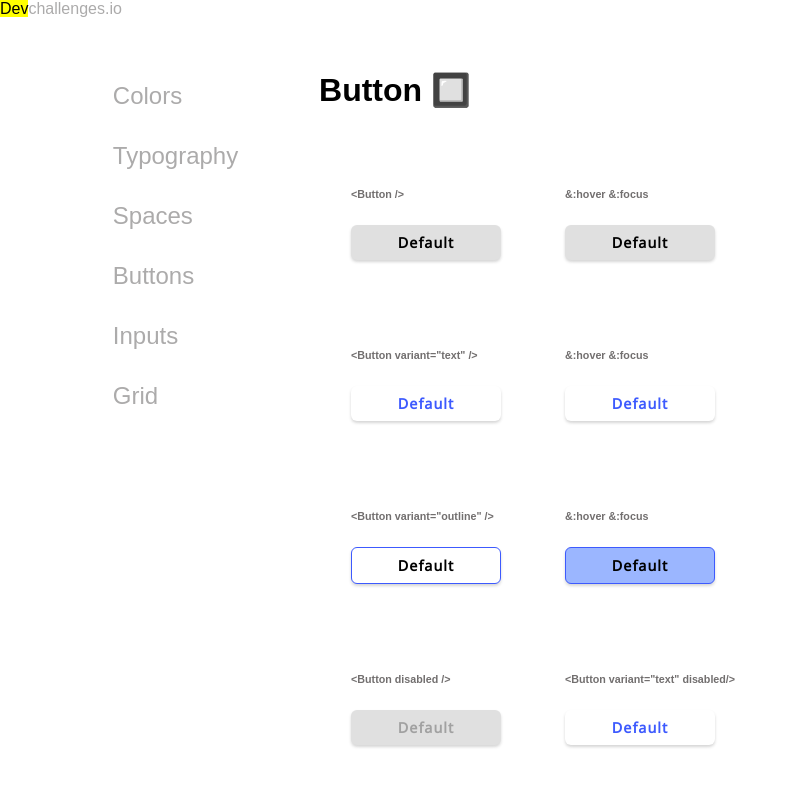
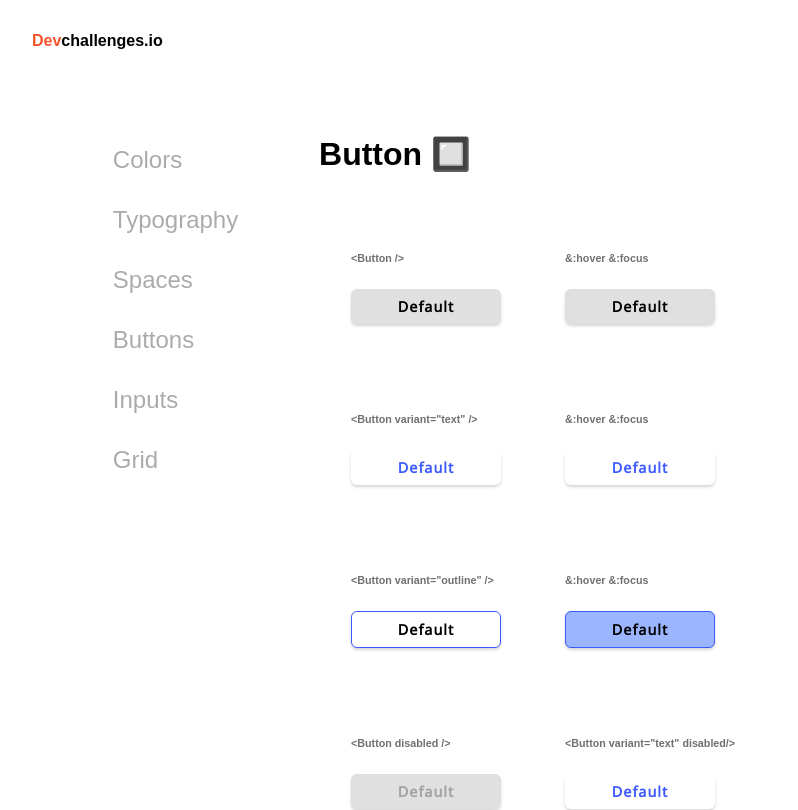
Before and after one commit to Easyvipin/btn-component, a React (Create React App) app: page / in a window 1280 px wide. Shown: the top 810 px of the page, without its empty margins (0-798 px from the left). Built offline with nearby package versions, Linux system fonts and the light colour scheme.

Commit message:
final commit

```diff
--- a/src/Component/Header.js
+++ b/src/Component/Header.js
@@ -2,8 +2,8 @@ import React from "react";
 
 const Header = () => {
   return (
-    <div className="header">
-      <a href="https://devchallenges.io/">
+    <div className="head">
+      <a className="Header" href="https://devchallenges.io/">
         <mark>Dev</mark>challenges.io
       </a>
     </div>
--- a/src/index.css
+++ b/src/index.css
@@ -39,6 +39,21 @@ a {
 }
 a:active {
   color: black !important;
+}
+.head {
+  display: flex;
+  justify-content: flex-start;
+  padding: 2rem 2rem;
+}
+
+.Header {
+  text-decoration: none;
+  color: #000;
+  font-weight: 700;
+}
+mark {
+  color: #f7542e;
+  background: none;
 }
 
 .flex-container {
```
Also changed, not shown: src/Component/Card.js (deleted, +0 -9 lines).
